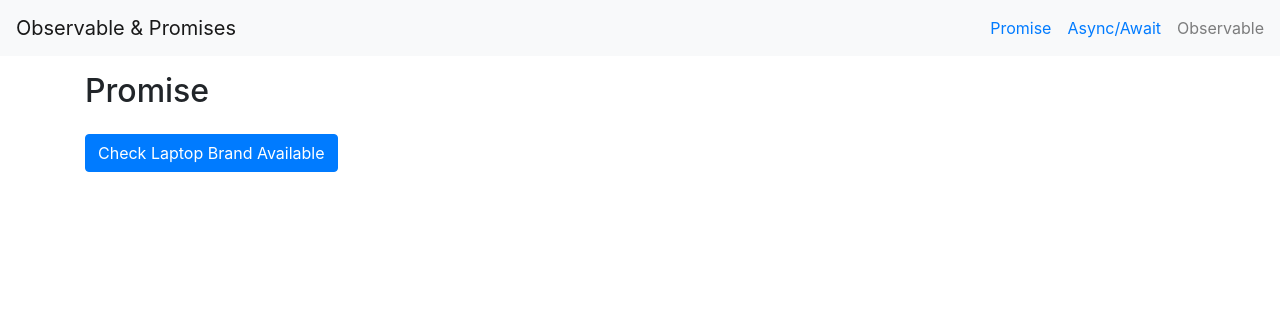
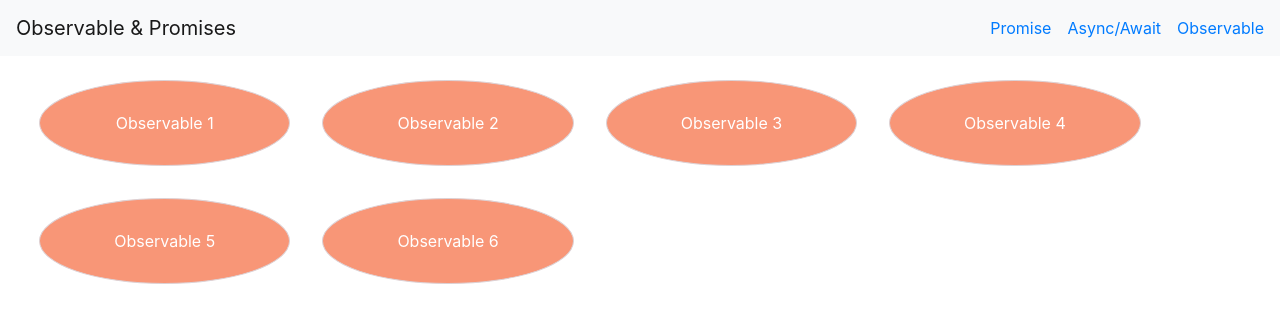
Before and after one commit to salonimalhotrawd/rxjs-series, an Angular app: page /observable in a window 1280 px wide. Before the commit this address led to /promise. Shown: the top 322 px of the page. Built offline with nearby package versions, Linux system fonts and the light colour scheme.

Commit message:
Add Observable routing & Create its child component List

```diff
--- a/src/app/app-routing.module.ts
+++ b/src/app/app-routing.module.ts
@@ -1,13 +1,19 @@
 import { NgModule } from '@angular/core';
 import { Routes, RouterModule } from '@angular/router';
 
+//Import Application Component
 import { PromiseComponent } from './promise/promise.component';
 import { AsyncAwaitComponent } from './async-await/async-await.component';
+import { ObservableComponent } from './observable/observable.component';
+import { ListComponent } from './observable/list/list.component';
 
 
 const routes: Routes = [
   {path: 'promise' , component: PromiseComponent},
   {path: 'async-await', component: AsyncAwaitComponent},
+  {path: 'observable', component: ObservableComponent, children:[
+    {path: '', component:ListComponent}
+  ]},
   {path: '**' , redirectTo:'promise'}
 ];
 
--- a/src/app/app.module.ts
+++ b/src/app/app.module.ts
@@ -6,12 +6,16 @@ import { AppComponent } from './app.component';
 import { HeaderComponent } from './includes/header/header.component';
 import { PromiseComponent } from './promise/promise.component';
 import { AsyncAwaitComponent } from './async-await/async-await.component';
+import { ObservableComponent } from './observable/observable.component';
+import { ListComponent } from './observable/list/list.component';
 @NgModule({
   declarations: [
     AppComponent,
     HeaderComponent,
     PromiseComponent,
-    AsyncAwaitComponent
+    AsyncAwaitComponent,
+    ObservableComponent,
+    ListComponent
   ],
   imports: [
     BrowserModule,
--- a/src/app/includes/header/header.component.html
+++ b/src/app/includes/header/header.component.html
@@ -18,7 +18,10 @@
       </li>
 
       <li class="nav-item">
-        <a class="nav-link ml-3" href="#">Observable</a>
+        <a class="ml-3" [routerLink]="['../observable']" aria-expanded="false" routerLinkActive="menu-active"
+         [routerLinkActiveOptions]="{exact:true}">
+         Observable
+       </a>
       </li>
     </ul>
   </div>
--- /dev/null
+++ b/src/app/observable/list/list.component.html
@@ -0,0 +1,22 @@
+<div class="row mt-2 ml-2">
+  <div class="clearfix col-md-12">
+    <div class="box">
+      <span>Observable 1</span>
+      </div>
+      <div class="box">
+        <span>Observable 2</span>
+      </div>
+      <div class="box">
+        <span>Observable 3</span>
+      </div>
+      <div class="box">
+          <span>Observable 4</span>
+        </div>
+        <div class="box">
+          <span>Observable 5</span>
+        </div>
+        <div class="box">
+          <span>Observable 6</span>
+        </div>
+  </div>
+</div>
--- /dev/null
+++ b/src/app/observable/list/list.component.scss
@@ -0,0 +1,28 @@
+* {
+  box-sizing: border-box;
+}
+
+.box {
+  float: left;
+  width: 20%;
+  padding: 30px;
+  margin: 1rem;
+  background-color: #f4511e;
+  border: 1px solid #c5b3b9;
+  border-radius: 50%;
+  opacity: 0.8;
+  transition: 0.3s;
+  color: white;
+  text-align: center;
+  opacity: 0.6;
+  transition: 0.3s;
+  cursor: pointer;
+}
+
+.box:hover {opacity: 1}
+
+.clearfix::after {
+  content: "";
+  clear: both;
+  display: table;
+}
--- /dev/null
+++ b/src/app/observable/list/list.component.ts
@@ -0,0 +1,14 @@
+import { Component, OnInit } from '@angular/core';
+
+@Component({
+  templateUrl: './list.component.html',
+  styleUrls: ['./list.component.scss']
+})
+export class ListComponent implements OnInit {
+
+  constructor() { }
+
+  ngOnInit() {
+  }
+
+}
--- /dev/null
+++ b/src/app/observable/observable.component.html
@@ -0,0 +1,33 @@
+<!-- <div class="container my-3">
+  <div class="row mt-2 ml-2">
+      <div class="col-md-6">
+        <h5>Observable Stream</h5>
+        <ul>
+          <li>User Input (button Click)</li>
+          <li>Http Request</li>
+          <li>Array</li>
+          <li>Object</li>
+          <li>etc.</li>
+        </ul>
+      </div>
+      <div class="col-md-6">
+        <h5>Observable Handle (Subscribe)</h5>
+        <ul>
+          <li>Data</li>
+          <li>Error</li>
+          <li>Completion</li>
+          <li>
+            <strong>Syntax</strong><br>
+            .subscribe(
+              (data) => console.log(data)
+              (error) => console.log(error)
+              () => console.log('')
+            )
+
+          </li>
+        </ul>
+      </div>
+  </div>
+</div> -->
+
+<router-outlet></router-outlet>
--- /dev/null
+++ b/src/app/observable/observable.component.ts
@@ -0,0 +1,15 @@
+import { Component, OnInit } from '@angular/core';
+
+@Component({
+  selector: 'app-observable',
+  templateUrl: './observable.component.html',
+  styleUrls: ['./observable.component.scss']
+})
+export class ObservableComponent implements OnInit {
+
+  constructor() { }
+
+  ngOnInit() {
+  }
+
+}
```
Also changed, not shown: src/app/async-await/async-await.component.html (+0 -8 lines), src/app/observable/observable.component.scss (added), 2 other files (tests, documents, lock files or other folders).
